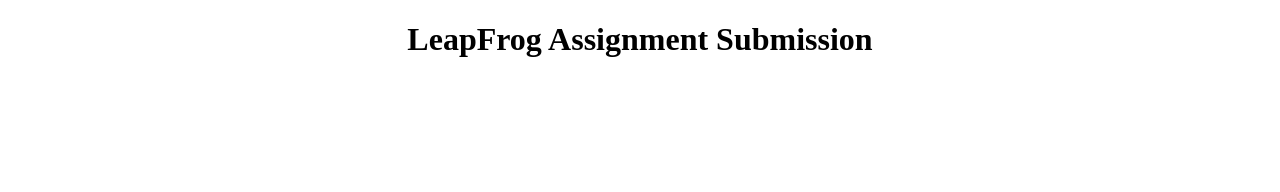
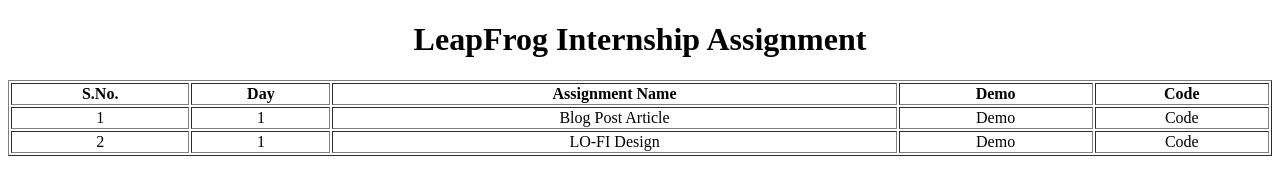
Before and after one commit to Toxicann/leapfrog, a plain HTML site: page index.html in a window 1280 px wide. Drawn offline with Linux system fonts and the light colour scheme.

Commit message:
created Assignment 1

```diff
--- a/index.html
+++ b/index.html
@@ -12,8 +12,36 @@
 
   <body>
     <header>
-      <center><h1>LeapFrog Assignment Submission</h1></center>
+      <h1><center>LeapFrog Internship Assignment</center></h1>
     </header>
-    <div id="table"></div>
+    <div id="table">
+      <table border="1px solid black" width = "100%">
+        <thead align="center">
+          <tr>
+            <th>S.No.</th>
+            <th>Day</th>
+            <th>Assignment Name</th>
+            <th>Demo</th>
+            <th>Code</th>
+          </tr>
+        </thead>
+        <tbody align="center">
+          <tr>
+            <td>1</td>
+            <td>1</td>
+            <td>Blog Post Article</td>
+            <td>Demo</td>
+            <td>Code</td>
+          </tr>
+          <tr>
+            <td>2</td>
+            <td>1</td>
+            <td>LO-FI Design</td>
+            <td>Demo</td>
+            <td>Code</td>
+          </tr>
+        </tbody>
+      </table>
+    </div>
   </body>
 </html>
```
Also changed, not shown: assignments/Blog-Post/index.html (added, +14 -0 lines).
